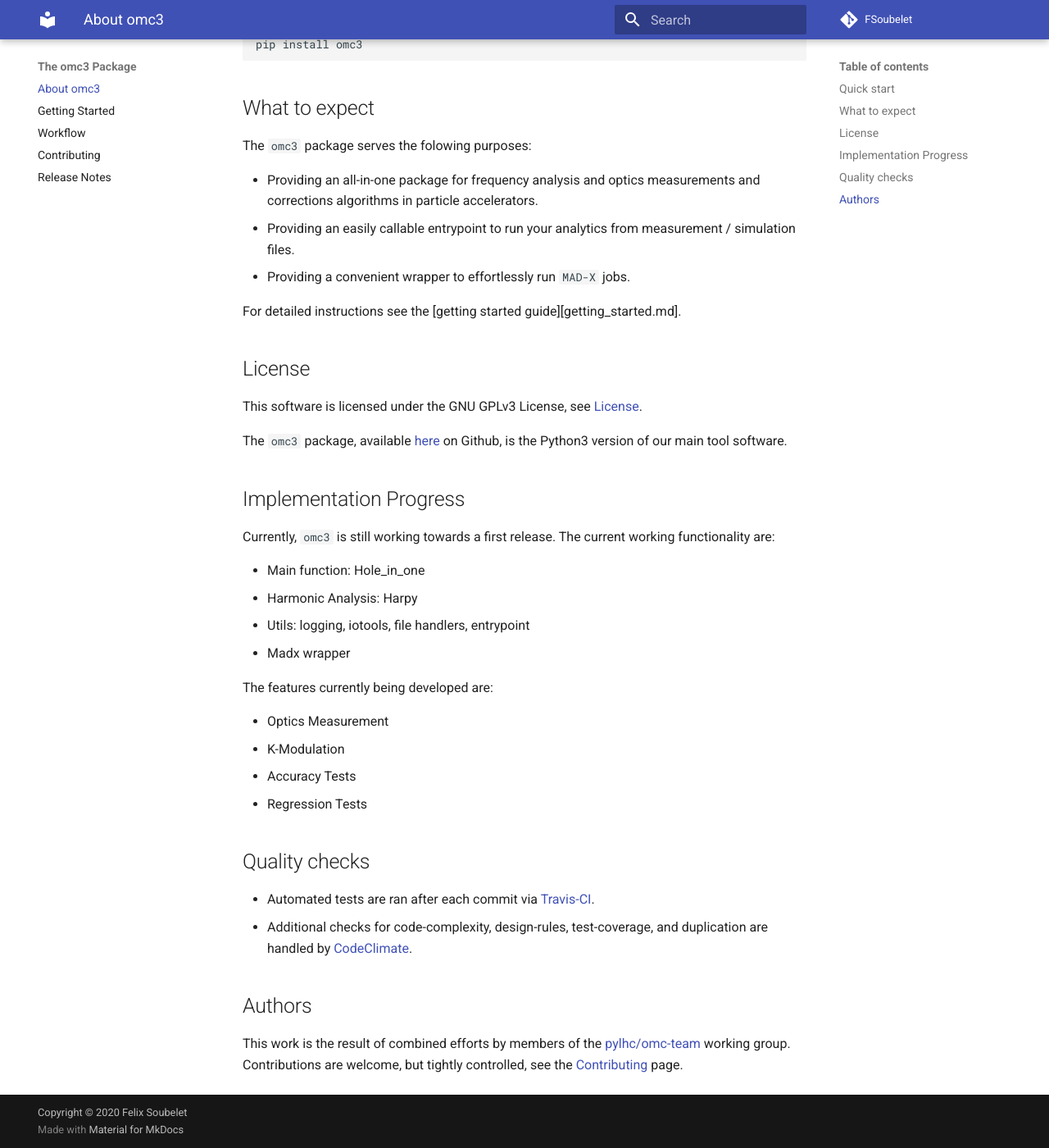
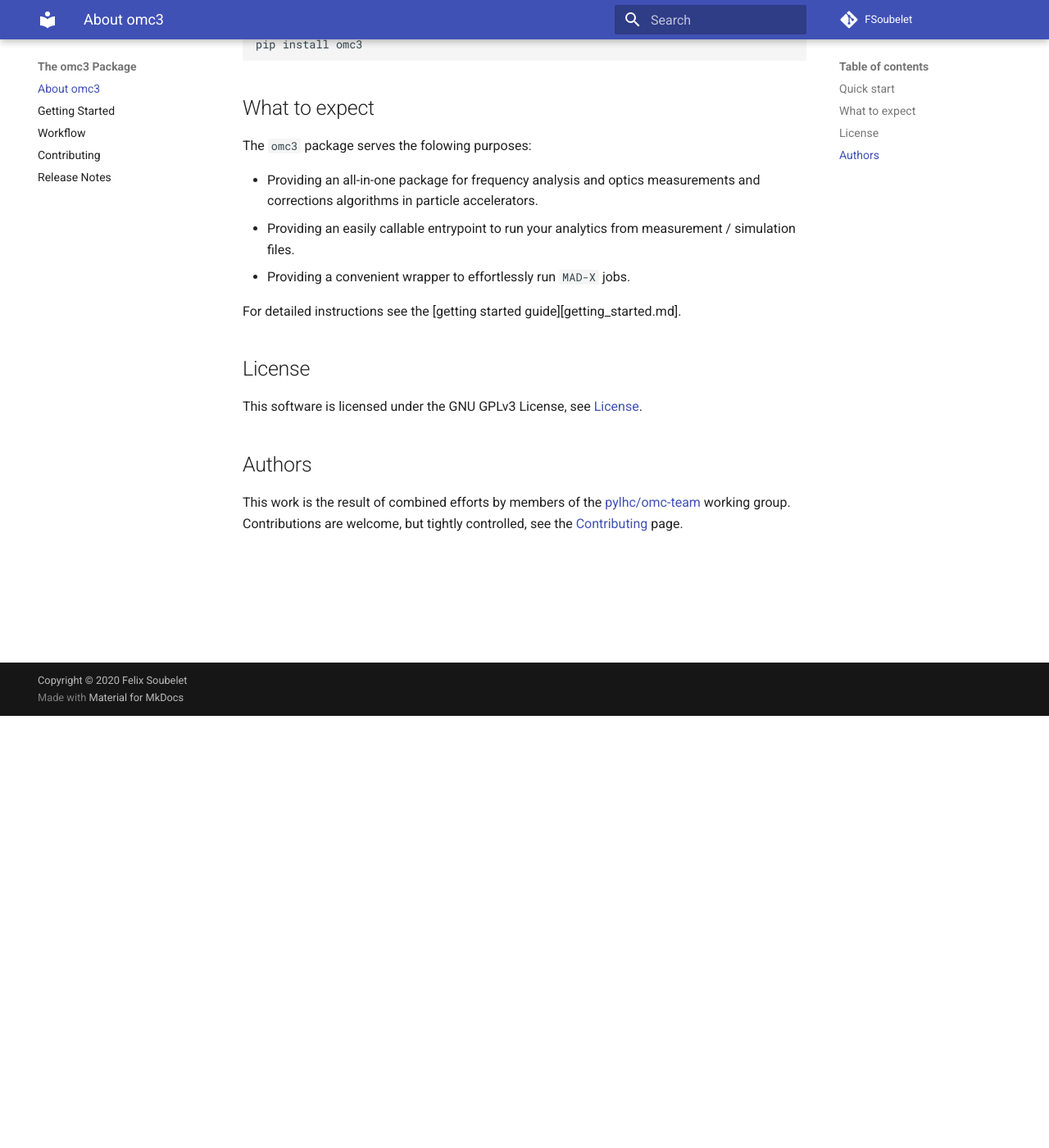
Before and after one commit to pylhc/pylhc.github.io, an MkDocs documentation site: the page built from docs/omc3/about.md, in a window 1280 px wide and 1400 px high, scrolled down 527 px. Shown: the whole window at 82% size. Built offline with MkDocs 1.6.1 and Material for MkDocs 9.7.7, drawn with Linux system fonts in a browser that asks for light colours.

```diff
--- a/docs/omc3/about.md
+++ b/docs/omc3/about.md
@@ -27,35 +27,14 @@ For detailed instructions see the [getting started guide][getting_started.md].
 
 ## License
 
-This software is licensed under the GNU GPLv3 License, see [License](https://github.com/pylhc/omc3/blob/master/LICENSE).
-
-The `omc3` package, available [here](https://github.com/pylhc/omc3) on Github, is the Python3 version of our main tool software.
-
-## Implementation Progress
-
-Currently, `omc3` is still working towards a first release.
-The current working functionality are:
-
-- Main function: Hole_in_one
-- Harmonic Analysis: Harpy
-- Utils: logging, iotools, file handlers, entrypoint
-- Madx wrapper
-
-The features currently being developed are:
-
-- Optics Measurement
-- K-Modulation
-- Accuracy Tests
-- Regression Tests
-
-## Quality checks
-
-- Automated tests are ran after each commit via [Travis-CI](https://travis-ci.com/pylhc/omc3).
-- Additional checks for code-complexity, design-rules, test-coverage, and duplication are handled by [CodeClimate](https://codeclimate.com/github/pylhc/omc3).
+This software is licensed under the GNU GPLv3 License, see [License][license]{target=_blank}.
 
 ## Authors
 
-This work is the result of combined efforts by members of the [pylhc/omc-team](https://github.com/orgs/pylhc/teams/omc-team) working group.
+This work is the result of combined efforts by members of the [pylhc/omc-team][omc_team]{target=_blank} working group.
 Contributions are welcome, but tightly controlled, see the [Contributing](contributing.md) page.
 
 [omc3]: https://github.com/pylhc/omc3
+[omc3_doc]: https://pylhc.github.io/omc3/
+[license]: https://github.com/pylhc/omc3/blob/master/LICENSE
+[omc_team]: https://github.com/orgs/pylhc/teams/omc-team
```
Also changed, not shown: other parts of docs/omc3/about.md (+1 -1 lines), docs/GUI/analysis_panel.md (+1 -1 lines), docs/GUI/running.md (+13 -6 lines), docs/index.md (+5 -3 lines), docs/omc3/contributing.md (+12 -7 lines).
